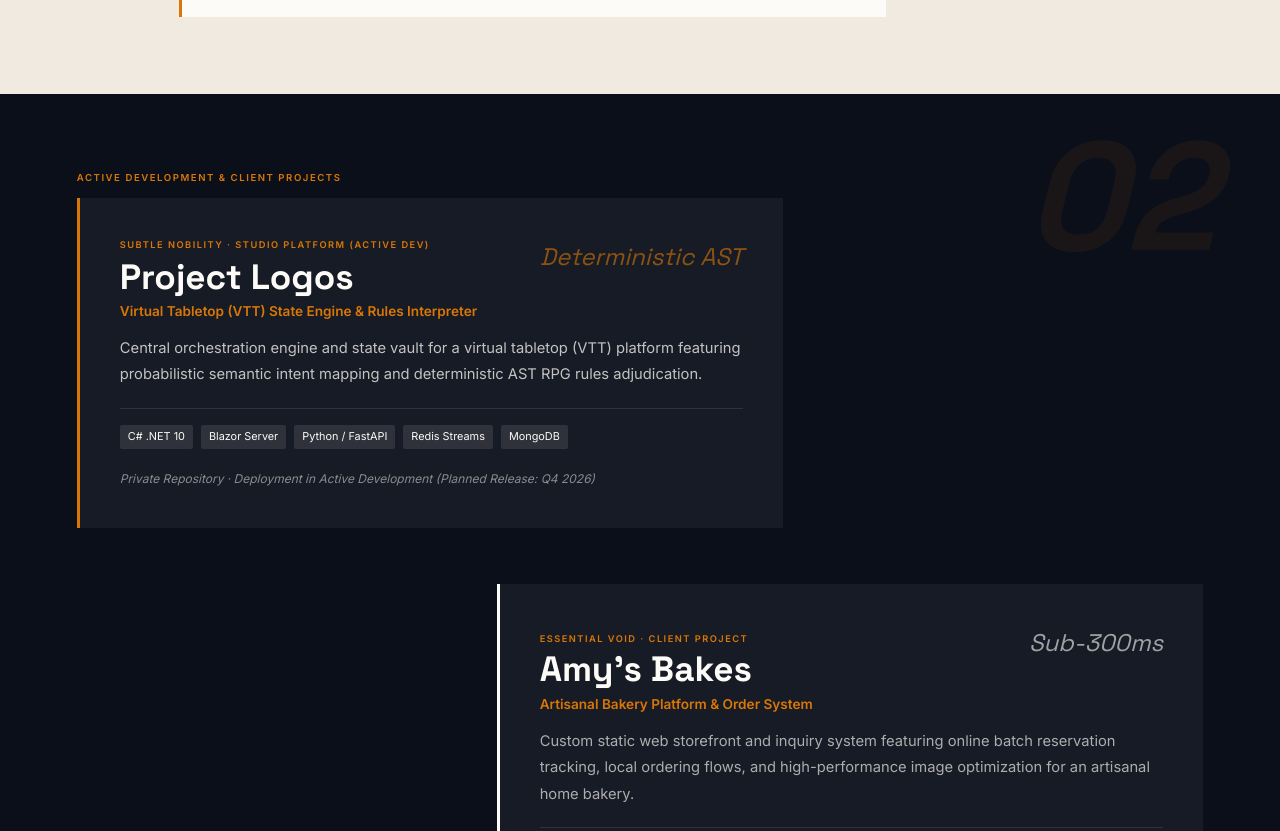
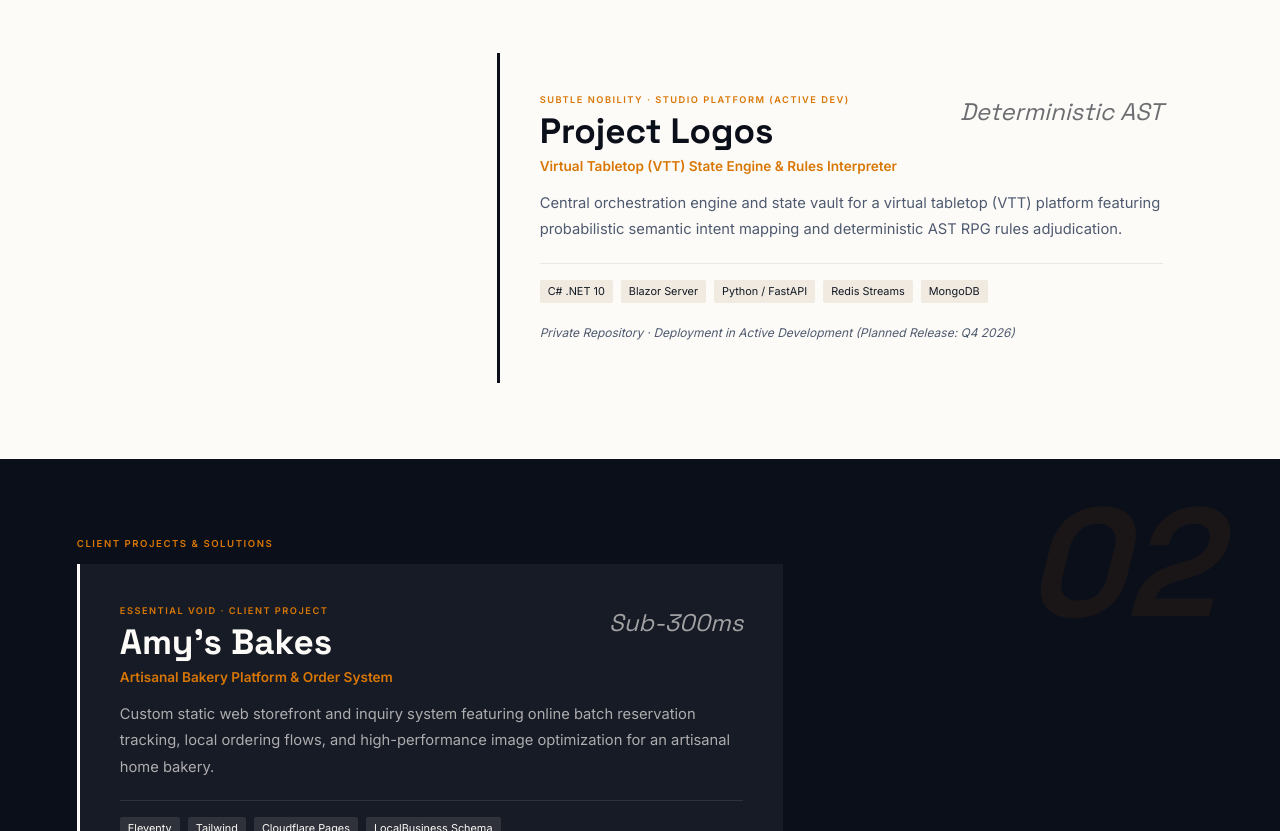
Before and after one commit to higherkey/eight-one-five-design, an Eleventy site: page portfolio.html in a window 1280 px wide. Shown: the part 1969-2800 px from the top of the page. Built offline with nearby package versions, Linux system fonts and the light colour scheme; Eleventy itself is replaced by a stand-in of ours; files that its build step writes are made by us from their sources.

Commit message:
fix: Eliminate top white space gap above hero diagonal sweep
Extend .hor-hero::before pseudo-element to top: -5rem with height calc(100% + 5rem) so the sand diagonal background sweep connects seamlessly under the fixed dark header bar.

```diff
--- a/_includes/layouts/horizon.njk
+++ b/_includes/layouts/horizon.njk
@@ -101,15 +101,15 @@
       justify-content: center;
       background: var(--cream);
     }
-    /* Decorative diagonal sweep */
+    /* Decorative diagonal sweep extending up to header */
     .hor-hero::before {
       content: '';
       position: absolute;
-      top: 0; right: 0;
+      top: -5rem; right: 0;
       width: 45%;
-      height: 100%;
+      height: calc(100% + 5rem);
       background: var(--sand);
-      clip-path: polygon(15% 0%, 100% 0%, 100% 100%, 0% 100%);
+      clip-path: polygon(10% 0%, 100% 0%, 100% 100%, 0% 100%);
       pointer-events: none;
     }
     /* Large watermark text */
--- a/portfolio.html
+++ b/portfolio.html
@@ -19,11 +19,11 @@ permalink: /portfolio.html
       </div>
     </header>
 
-    <!-- Staggered Organic Anti-Grid Portfolio Showcase -->
-    <section class="hor-section hor-section--alt">
+    <!-- Section 1: Studio Products & Platforms -->
+    <section class="hor-section">
       <div class="hor-float-num">01</div>
       <div class="hor-section__inner">
-        <p class="hor-tag">Products &amp; Interactive Platforms</p>
+        <p class="hor-tag">Studio Products &amp; Platforms</p>
 
         <div class="hor-stagger" style="gap:3.5rem;">
 
@@ -31,7 +31,7 @@ permalink: /portfolio.html
           <div class="hor-stagger__item" style="background:var(--cream); padding:2.5rem; border-left:3px solid var(--amber);">
             <div style="display:flex; justify-content:space-between; align-items:flex-start; flex-wrap:wrap; gap:1rem;">
               <div>
-                <span class="hor-tag" style="font-size:0.58rem; margin-bottom:0.25rem; block">WISDOM &middot; PRODUCT / SYSTEM</span>
+                <span class="hor-tag" style="font-size:0.58rem; margin-bottom:0.25rem; display:block;">WISDOM &middot; PRODUCT / SYSTEM</span>
                 <h3 class="hor-head" style="margin-bottom:0.25rem;">Kipu</h3>
                 <p style="font-size:0.85rem; font-weight:600; color:var(--amber); margin-bottom:0.75rem;">Sensory Mini-Games &amp; Knowledge Engine</p>
               </div>
@@ -54,7 +54,7 @@ permalink: /portfolio.html
           <div class="hor-stagger__item" style="background:var(--cream); padding:2.5rem; border-left:3px solid var(--dusk);">
             <div style="display:flex; justify-content:space-between; align-items:flex-start; flex-wrap:wrap; gap:1rem;">
               <div>
-                <span class="hor-tag" style="font-size:0.58rem; margin-bottom:0.25rem; block">WORK &amp; PLAY &middot; INTERACTIVE PLATFORM</span>
+                <span class="hor-tag" style="font-size:0.58rem; margin-bottom:0.25rem; display:block;">WORK &amp; PLAY &middot; INTERACTIVE PLATFORM</span>
                 <h3 class="hor-head" style="margin-bottom:0.25rem;">Board Game Hub</h3>
                 <p style="font-size:0.85rem; font-weight:600; color:var(--amber); margin-bottom:0.75rem;">Real-Time Multiplayer Platform &amp; Match Lobby</p>
               </div>
@@ -77,7 +77,7 @@ permalink: /portfolio.html
           <div class="hor-stagger__item" style="background:var(--cream); padding:2.5rem; border-left:3px solid var(--amber);">
             <div style="display:flex; justify-content:space-between; align-items:flex-start; flex-wrap:wrap; gap:1rem;">
               <div>
-                <span class="hor-tag" style="font-size:0.58rem; margin-bottom:0.25rem; block">UNDER THE SUN &middot; WEB APPLICATION</span>
+                <span class="hor-tag" style="font-size:0.58rem; margin-bottom:0.25rem; display:block;">UNDER THE SUN &middot; WEB APPLICATION</span>
                 <h3 class="hor-head" style="margin-bottom:0.25rem;">ChooseWho</h3>
                 <p style="font-size:0.85rem; font-weight:600; color:var(--amber); margin-bottom:0.75rem;">Decision Studio &amp; Weighted Choice Engine</p>
               </div>
@@ -95,46 +95,46 @@ permalink: /portfolio.html
             </div>
           </div>
 
+          <!-- Project Logos -->
+          <div class="hor-stagger__item" style="background:var(--cream); padding:2.5rem; border-left:3px solid var(--dusk);">
+            <div style="display:flex; justify-content:space-between; align-items:flex-start; flex-wrap:wrap; gap:1rem;">
+              <div>
+                <span class="hor-tag" style="font-size:0.58rem; margin-bottom:0.25rem; display:block;">SUBTLE NOBILITY &middot; STUDIO PLATFORM (ACTIVE DEV)</span>
+                <h3 class="hor-head" style="margin-bottom:0.25rem;">Project Logos</h3>
+                <p style="font-size:0.85rem; font-weight:600; color:var(--amber); margin-bottom:0.75rem;">Virtual Tabletop (VTT) State Engine &amp; Rules Interpreter</p>
+              </div>
+              <span style="font-family:var(--serif); font-size:1.5rem; font-style:italic; color:var(--dusk); opacity:0.6;">Deterministic AST</span>
+            </div>
+            <p class="hor-text">Central orchestration engine and state vault for a virtual tabletop (VTT) platform featuring probabilistic semantic intent mapping and deterministic AST RPG rules adjudication.</p>
+            <div style="display:flex; flex-wrap:wrap; gap:0.5rem; margin-top:1.25rem; padding-top:1rem; border-top:1px solid var(--mist);">
+              <span style="font-size:0.68rem; font-family:var(--sans); background:var(--sand); padding:0.2rem 0.5rem; border-radius:2px; color:var(--charcoal);">C# .NET 10</span>
+              <span style="font-size:0.68rem; font-family:var(--sans); background:var(--sand); padding:0.2rem 0.5rem; border-radius:2px; color:var(--charcoal);">Blazor Server</span>
+              <span style="font-size:0.68rem; font-family:var(--sans); background:var(--sand); padding:0.2rem 0.5rem; border-radius:2px; color:var(--charcoal);">Python / FastAPI</span>
+              <span style="font-size:0.68rem; font-family:var(--sans); background:var(--sand); padding:0.2rem 0.5rem; border-radius:2px; color:var(--charcoal);">Redis Streams</span>
+              <span style="font-size:0.68rem; font-family:var(--sans); background:var(--sand); padding:0.2rem 0.5rem; border-radius:2px; color:var(--charcoal);">MongoDB</span>
+            </div>
+            <div style="margin-top:1.25rem; font-size:0.75rem; color:var(--slate); font-style:italic;">
+              Private Repository &middot; Deployment in Active Development (Planned Release: Q4 2026)
+            </div>
+          </div>
+
         </div>
       </div>
     </section>
 
-    <!-- Section 2: Active Dev & Client Platforms -->
+    <!-- Section 2: Client Projects & Solutions -->
     <section class="hor-section hor-section--dark">
       <div class="hor-float-num">02</div>
       <div class="hor-section__inner">
-        <p class="hor-tag">Active Development &amp; Client Projects</p>
+        <p class="hor-tag">Client Projects &amp; Solutions</p>
 
         <div class="hor-stagger" style="gap:3.5rem;">
-
-          <!-- Project Logos -->
-          <div class="hor-stagger__item" style="background:rgba(253,251,247,0.05); padding:2.5rem; border-left:3px solid var(--amber);">
-            <div style="display:flex; justify-content:space-between; align-items:flex-start; flex-wrap:wrap; gap:1rem;">
-              <div>
-                <span class="hor-tag" style="font-size:0.58rem; margin-bottom:0.25rem; display:block;">SUBTLE NOBILITY &middot; STUDIO PLATFORM (ACTIVE DEV)</span>
-                <h3 class="hor-head" style="color:var(--cream); margin-bottom:0.25rem;">Project Logos</h3>
-                <p style="font-size:0.85rem; font-weight:600; color:var(--amber); margin-bottom:0.75rem;">Virtual Tabletop (VTT) State Engine &amp; Rules Interpreter</p>
-              </div>
-              <span style="font-family:var(--serif); font-size:1.5rem; font-style:italic; color:var(--amber); opacity:0.6;">Deterministic AST</span>
-            </div>
-            <p class="hor-text" style="color:rgba(253,251,247,0.75);">Central orchestration engine and state vault for a virtual tabletop (VTT) platform featuring probabilistic semantic intent mapping and deterministic AST RPG rules adjudication.</p>
-            <div style="display:flex; flex-wrap:wrap; gap:0.5rem; margin-top:1.25rem; padding-top:1rem; border-top:1px solid rgba(253,251,247,0.1);">
-              <span style="font-size:0.68rem; font-family:var(--sans); background:rgba(253,251,247,0.1); padding:0.2rem 0.5rem; border-radius:2px; color:var(--cream);">C# .NET 10</span>
-              <span style="font-size:0.68rem; font-family:var(--sans); background:rgba(253,251,247,0.1); padding:0.2rem 0.5rem; border-radius:2px; color:var(--cream);">Blazor Server</span>
-              <span style="font-size:0.68rem; font-family:var(--sans); background:rgba(253,251,247,0.1); padding:0.2rem 0.5rem; border-radius:2px; color:var(--cream);">Python / FastAPI</span>
-              <span style="font-size:0.68rem; font-family:var(--sans); background:rgba(253,251,247,0.1); padding:0.2rem 0.5rem; border-radius:2px; color:var(--cream);">Redis Streams</span>
-              <span style="font-size:0.68rem; font-family:var(--sans); background:rgba(253,251,247,0.1); padding:0.2rem 0.5rem; border-radius:2px; color:var(--cream);">MongoDB</span>
-            </div>
-            <div style="margin-top:1.25rem; font-size:0.75rem; color:rgba(253,251,247,0.5); font-style:italic;">
-              Private Repository &middot; Deployment in Active Development (Planned Release: Q4 2026)
-            </div>
-          </div>
 
           <!-- Amy's Bakes -->
           <div class="hor-stagger__item" style="background:rgba(253,251,247,0.05); padding:2.5rem; border-left:3px solid var(--cream);">
             <div style="display:flex; justify-content:space-between; align-items:flex-start; flex-wrap:wrap; gap:1rem;">
               <div>
-                <span class="hor-tag" style="font-size:0.58rem; margin-bottom:0.25rem; block">ESSENTIAL VOID &middot; CLIENT PROJECT</span>
+                <span class="hor-tag" style="font-size:0.58rem; margin-bottom:0.25rem; display:block;">ESSENTIAL VOID &middot; CLIENT PROJECT</span>
                 <h3 class="hor-head" style="color:var(--cream); margin-bottom:0.25rem;">Amy's Bakes</h3>
                 <p style="font-size:0.85rem; font-weight:600; color:var(--amber); margin-bottom:0.75rem;">Artisanal Bakery Platform &amp; Order System</p>
               </div>
@@ -162,8 +162,6 @@ permalink: /portfolio.html
               </div>
               <span style="font-family:var(--serif); font-size:1.5rem; font-style:italic; color:var(--amber); opacity:0.6;">WordPress &rarr; Modern Stack</span>
             </div>
-            <p class="hor-text" style="color:rgba(253,251,247,0.75);">Complete web application overhaul replacing a generic, mismatched WordPress site with a modern, high-performance web app hosted on Netlify/Cloudflare. Engineered with engaging typography and editorial rhythm designed to hold reader attention and drive consulting conversions.</p>
-
             <!-- CLIENT TESTIMONIAL PLACEHOLDER (Ready for activation)
             <blockquote style="margin-top:1.5rem; padding:1.25rem 1.5rem; background:rgba(253,251,247,0.03); border-top:1px solid rgba(253,251,247,0.1); border-bottom:1px solid rgba(253,251,247,0.1);">
               <p style="font-style:italic; font-size:0.85rem; color:var(--cream); line-height:1.6; margin-bottom:0.5rem;">"Client testimonial quote..."</p>
```
Also changed, not shown: docs/traces/feat-horizon-redesign-and-cleanup.md (+1 -1 lines).
